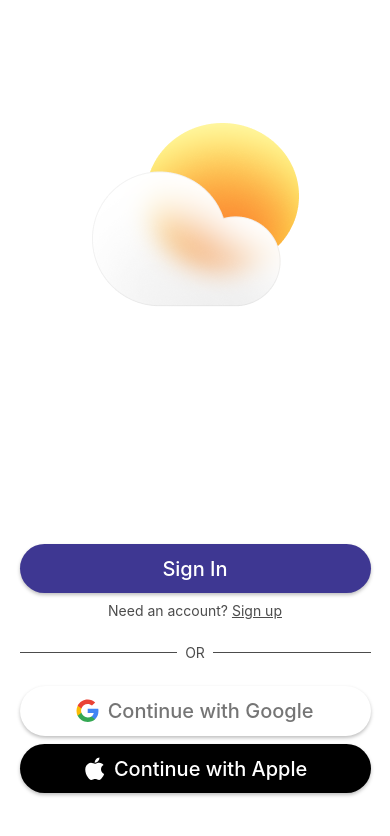
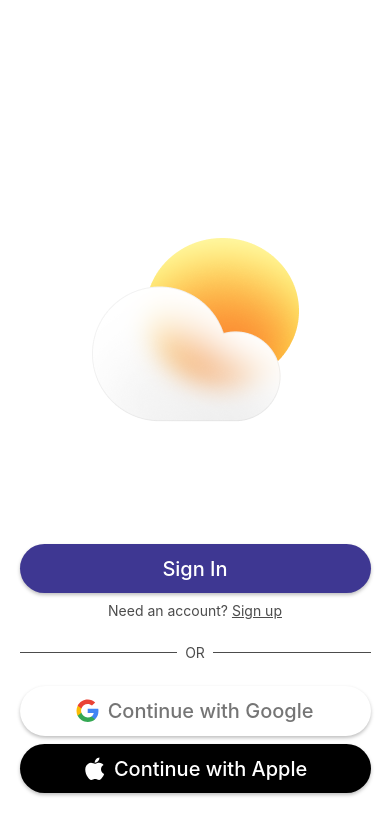
Before and after one commit to TalJa1/AirQualityMonitoring, a React Native app: screen /Login in a window 390 px wide. Shown: the top 836 px of the page. Built offline with nearby package versions, Linux system fonts and the light colour scheme; what @rnmapbox/maps would draw is missing.

Commit message:
Refactor Login.tsx to align login image to the bottom of the screen

```diff
--- a/views/begin/Login.tsx
+++ b/views/begin/Login.tsx
@@ -26,7 +26,8 @@ const Login = () => {
           marginVertical: vh(1),
           flex: 1,
         }}>
-        <View style={{alignItems: 'center', justifyContent: 'center', flex: 1}}>
+        <View
+          style={{alignItems: 'center', justifyContent: 'flex-end', flex: 1}}>
           <Image source={require('../../assets/login/login.png')} />
         </View>
         <View
```
